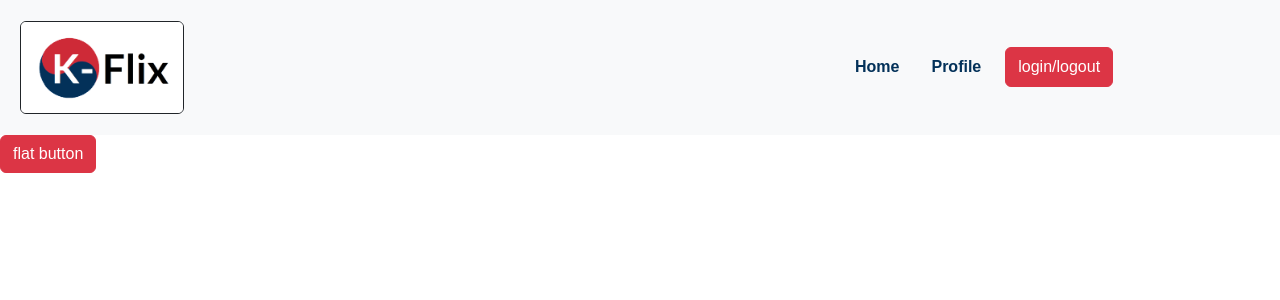
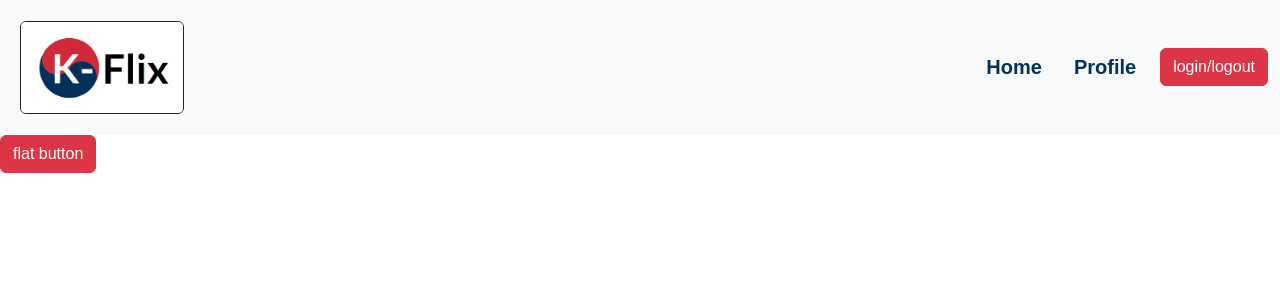
Before and after one commit to priegelsdev/kflix-client, a React (Vite) app: page / in a window 1280 px wide. Shown: the top 300 px of the page. Built offline with nearby package versions, Linux system fonts and the light colour scheme; a web font is replaced by a local one.

Commit message:
fix navbar flex style

```diff
--- a/src/components/Header.jsx
+++ b/src/components/Header.jsx
@@ -11,7 +11,7 @@ export default function Header() {
       <Navbar.Brand href="#home">
         <Image className="logo rounded border border-dark" src={logo} />
       </Navbar.Brand>
-      <Nav className="me-auto gap-3">
+      <Nav className="navbar gap-3">
         <Nav.Link className="nav-link" href="#home">Home</Nav.Link>
         <Nav.Link className="nav-link" href="#features">Profile</Nav.Link>
         <Button className="btn btn-danger">login/logout</Button>
--- a/src/index.css
+++ b/src/index.css
@@ -14,6 +14,10 @@ body {
   margin: 0.4em;
 }
 
+.navbar {
+  font-size: 1.25rem;
+}
+
 .nav-link {
   font-weight: bold;
   color: #033159;
```
